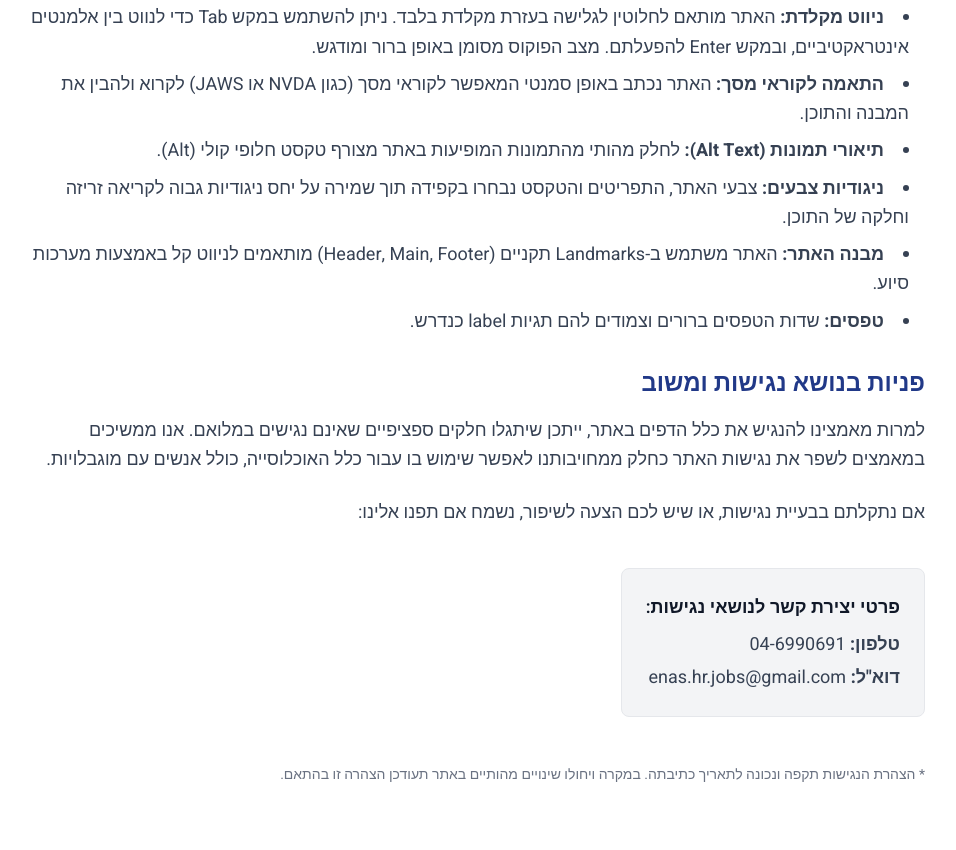
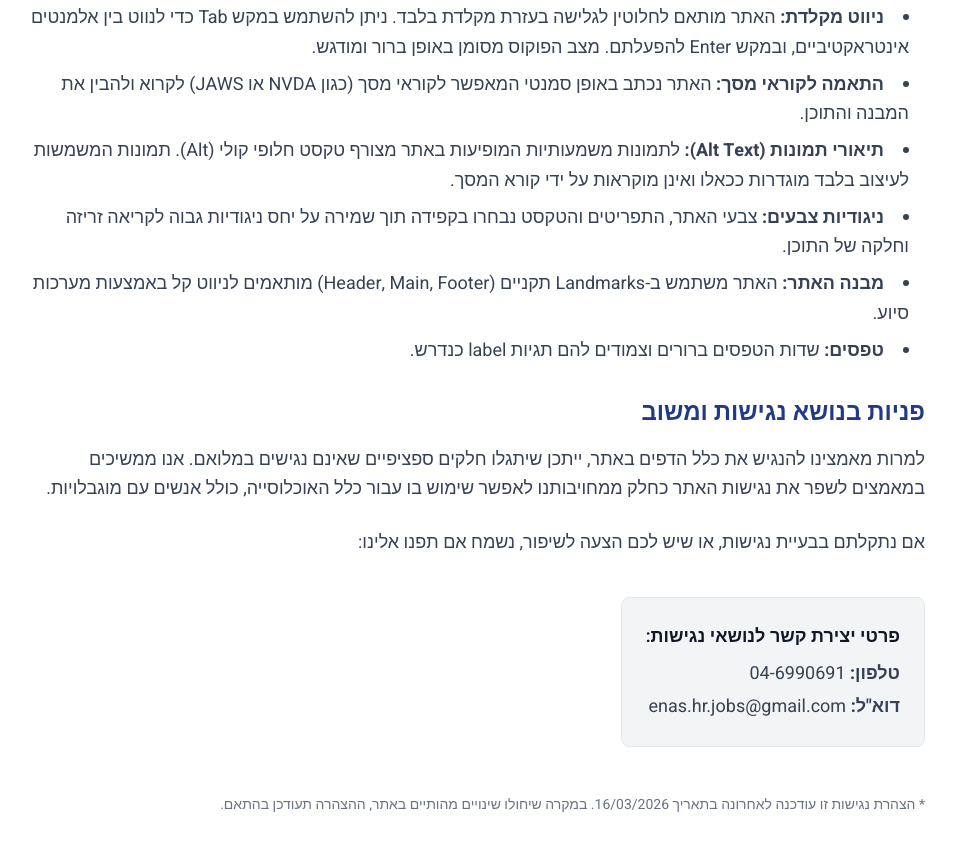
Before and after one commit to mmagba/hr, a Next.js app: page /accessibility in a window 1280 px wide. Shown: the part 480-1330 px from the top of the page, without its empty margins (163-1119 px from the left). Built offline with nearby package versions, Linux system fonts and the light colour scheme.

Commit message:
Improve accessibility

```diff
--- a/src/app/accessibility/page.tsx
+++ b/src/app/accessibility/page.tsx
@@ -31,7 +31,7 @@ export default function AccessibilityStatement() {
             <ul className="list-disc list-inside space-y-2 pr-4">
               <li><strong>ניווט מקלדת:</strong> האתר מותאם לחלוטין לגלישה בעזרת מקלדת בלבד. ניתן להשתמש במקש Tab כדי לנווט בין אלמנטים אינטראקטיביים, ובמקש Enter להפעלתם. מצב הפוקוס מסומן באופן ברור ומודגש.</li>
               <li><strong>התאמה לקוראי מסך:</strong> האתר נכתב באופן סמנטי המאפשר לקוראי מסך (כגון NVDA או JAWS) לקרוא ולהבין את המבנה והתוכן.</li>
-              <li><strong>תיאורי תמונות (Alt Text):</strong> לחלק מהותי מהתמונות המופיעות באתר מצורף טקסט חלופי קולי (Alt).</li>
+              <li><strong>תיאורי תמונות (Alt Text):</strong> לתמונות משמעותיות המופיעות באתר מצורף טקסט חלופי קולי (Alt). תמונות המשמשות לעיצוב בלבד מוגדרות ככאלו ואינן מוקראות על ידי קורא המסך.</li>
               <li><strong>ניגודיות צבעים:</strong> צבעי האתר, התפריטים והטקסט נבחרו בקפידה תוך שמירה על יחס ניגודיות גבוה לקריאה זריזה וחלקה של התוכן.</li>
               <li><strong>מבנה האתר:</strong> האתר משתמש ב-Landmarks תקניים (Header, Main, Footer) מותאמים לניווט קל באמצעות מערכות סיוע.</li>
               <li><strong>טפסים:</strong> שדות הטפסים ברורים וצמודים להם תגיות label כנדרש.</li>
@@ -54,8 +54,8 @@ export default function AccessibilityStatement() {
             </div>
           </div>
 
-          <div className="mt-12 text-sm text-gray-500">
-            * הצהרת הנגישות תקפה ונכונה לתאריך כתיבתה. במקרה ויחולו שינויים מהותיים באתר תעודכן הצהרה זו בהתאם.
+          <div className="mt-12 text-sm text-gray-500" suppressHydrationWarning>
+            * הצהרת נגישות זו עודכנה לאחרונה בתאריך 16/03/2026. במקרה שיחולו שינויים מהותיים באתר, ההצהרה תעודכן בהתאם.
           </div>
         </main>
       </div>
--- a/src/app/layout.tsx
+++ b/src/app/layout.tsx
@@ -24,6 +24,12 @@ export default function RootLayout({
         className={`${heebo.variable} antialiased font-sans`}
         suppressHydrationWarning
       >
+        <a
+          href="#main-content"
+          className="sr-only focus:not-sr-only focus:absolute focus:top-4 focus:right-4 focus:z-50 focus:bg-white focus:text-[#213988] focus:p-4 focus:rounded-md focus:shadow-md focus:outline-none focus:ring-2 focus:ring-[#213988]"
+        >
+          דלג לתוכן המרכזי
+        </a>
         {children}
         <Analytics />
       </body>
--- a/src/app/page.tsx
+++ b/src/app/page.tsx
@@ -42,7 +42,7 @@ export default function LandingPage() {
         </div>
       </header>
 
-      <main className="flex-1">
+      <main id="main-content" className="flex-1">
         {/* Hero Section */}
         <section className="w-full bg-white py-8 md:py-0 md:min-h-[70vh] flex items-center">
           <div className="max-w-7xl mx-auto px-4 sm:px-6 lg:px-8 w-full flex flex-col md:flex-row items-center gap-8 md:gap-16">
@@ -142,6 +142,7 @@ export default function LandingPage() {
                   className="w-full border border-gray-300 rounded px-3 py-2 focus:outline-none focus:ring-2 focus:ring-[#1D827B] focus:border-transparent text-right bg-white text-gray-900"
                   value={formData.fullName}
                   onChange={e => setFormData({ ...formData, fullName: e.target.value })}
+                  autoComplete="name"
                   suppressHydrationWarning
                 />
               </div>
@@ -156,6 +157,7 @@ export default function LandingPage() {
                   className="w-full border border-gray-300 rounded px-3 py-2 focus:outline-none focus:ring-2 focus:ring-[#1D827B] focus:border-transparent text-right bg-white text-gray-900"
                   value={formData.phone}
                   onChange={e => setFormData({ ...formData, phone: e.target.value })}
+                  autoComplete="tel"
                   suppressHydrationWarning
                 />
               </div>
@@ -169,6 +171,7 @@ export default function LandingPage() {
                   className="w-full border border-gray-300 rounded px-3 py-2 focus:outline-none focus:ring-2 focus:ring-[#1D827B] focus:border-transparent text-right bg-white text-gray-900"
                   value={formData.city}
                   onChange={e => setFormData({ ...formData, city: e.target.value })}
+                  autoComplete="address-level2"
                   suppressHydrationWarning
                 />
               </div>
@@ -187,12 +190,12 @@ export default function LandingPage() {
             </form>
 
             {status === 'success' && (
-              <div className="mt-8 p-4 bg-green-50 text-green-800 rounded-md text-center border border-green-200 w-full max-w-4xl mx-auto">
+              <div role="status" aria-live="polite" className="mt-8 p-4 bg-green-50 text-green-800 rounded-md text-center border border-green-200 w-full max-w-4xl mx-auto">
                 תודה רבה! פנייתך התקבלה בהצלחה. נחזור אליך בהקדם.
               </div>
             )}
             {status === 'error' && (
-              <div className="mt-8 p-4 bg-red-50 text-red-800 rounded-md text-center border border-red-200 w-full max-w-4xl mx-auto">
+              <div role="alert" aria-live="assertive" className="mt-8 p-4 bg-red-50 text-red-800 rounded-md text-center border border-red-200 w-full max-w-4xl mx-auto">
                 אירעה שגיאה בשליחת הטופס. אנא נסה שוב.
               </div>
             )}
```
